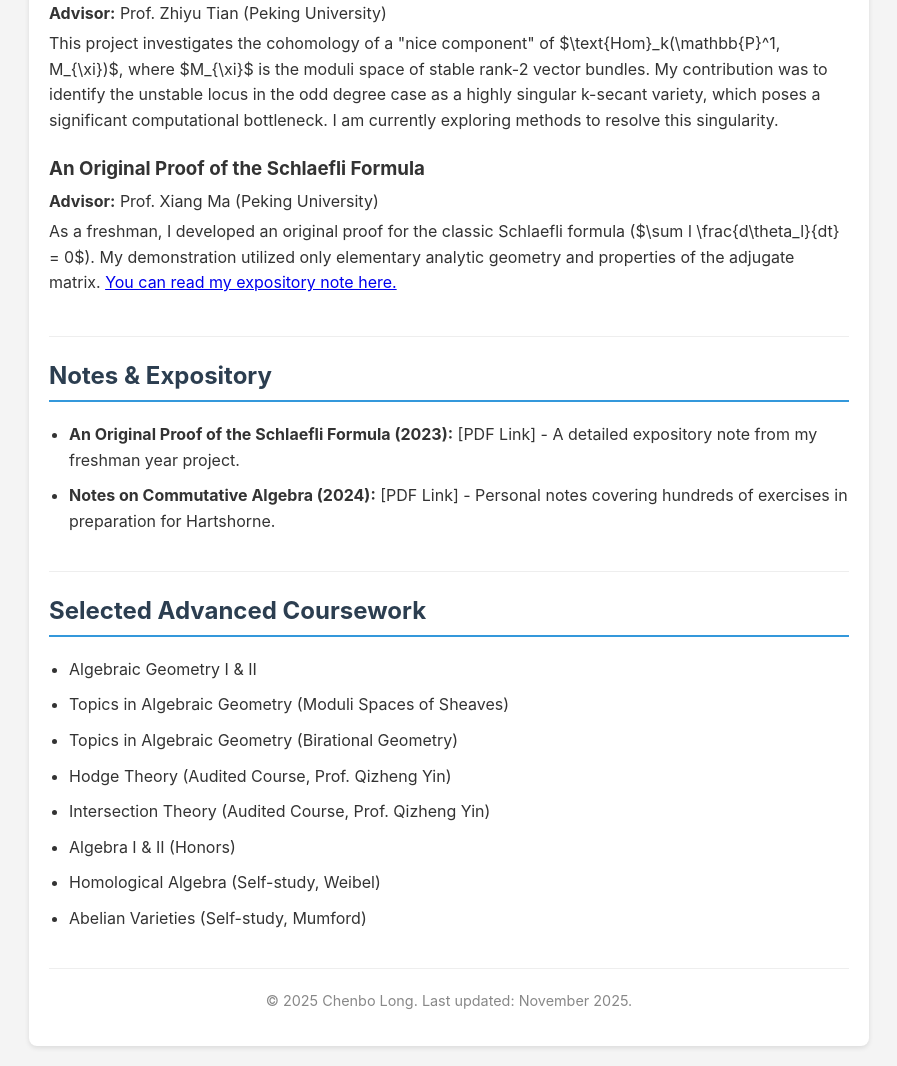
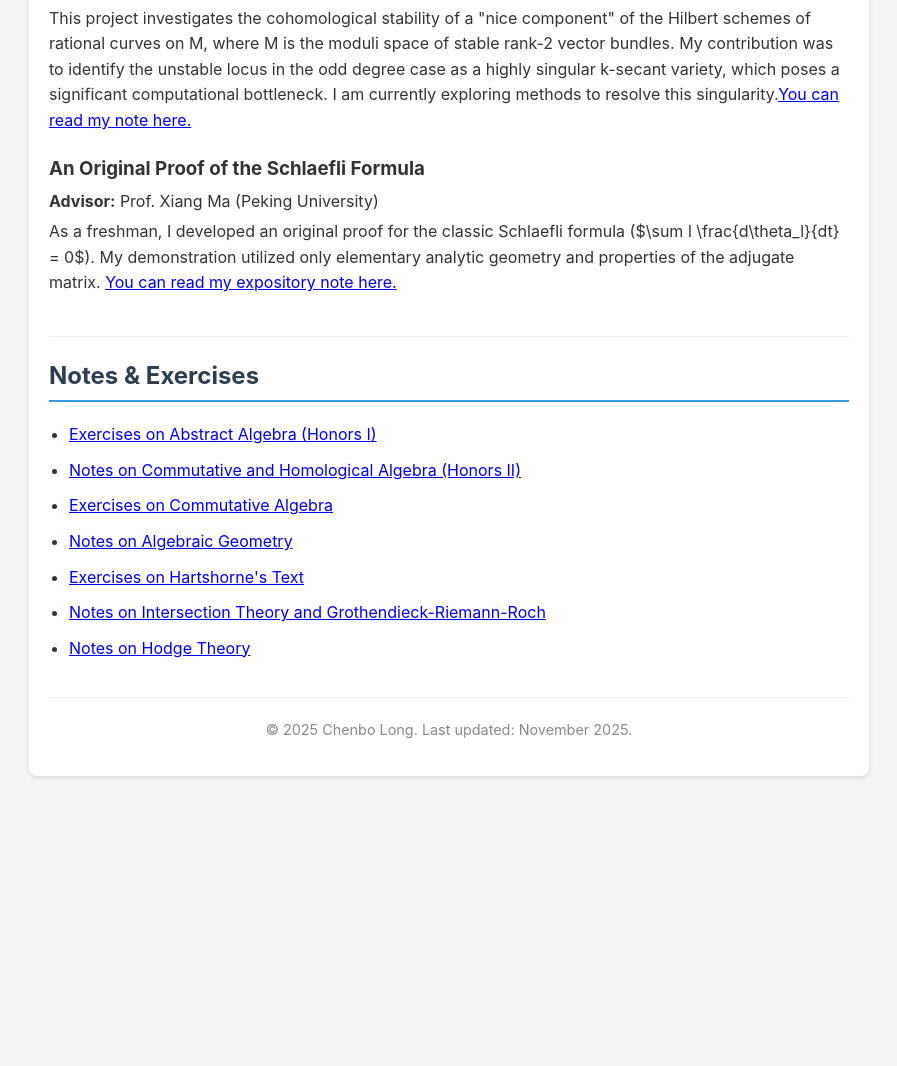
Before and after one commit to longchenbo/longchenbo.github.io, a plain HTML site: page index.html in a window 1280 px wide. Shown: the part 640-1706 px from the top of the page, without its empty margins (191-1088 px from the left). After the commit the page ends 1436 px from the top, so only its background shows below. Drawn offline with nearby package versions, Linux system fonts and the light colour scheme.

Commit message:
Add files via upload

```diff
--- a/index.html
+++ b/index.html
@@ -14,13 +14,12 @@
 
     <div class="container">
         <header>
-            <h1>Chenbo Long (龙辰博)</h1>
+            <h1>Chenbo Long (龙辰柏)</h1>
             <p>Undergraduate Student, School of Mathematical Sciences, Peking University</p>
             <nav>
                 <a href="#about">About Me</a> |
                 <a href="#research">Research</a> |
-                <a href="#notes">Notes</a> |
-                <a href="#courses">Coursework</a> |
+                <a href="#notes">Notes & Exercises</a> |
                 <a href="CV.pdf" target="_blank">My CV (PDF)</a>
             </nav>
         </header>
@@ -28,10 +27,10 @@
         <section id="about">
             <h2>About Me</h2>
             <p>
-                I am a final-year undergraduate student at Peking University, majoring in Mathematics. My primary interest lies in algebraic geometry and its profound connections to number theory, mathematical physics, and representation theory.
+                I am a final-year undergraduate student at Peking University, majoring in Mathematics. My primary interest lies in algebraic geometry.
             </p>
             <p>
-                I am particularly fascinated by the study of moduli spaces, intersection theory, and Hodge theory. I am actively seeking a Ph.D. position to begin in Fall 2026, with the ultimate goal of becoming a research mathematician.
+                I am particularly fascinated by the study of moduli spaces, intersection theory, Hodge theory and birational geometry. I am actively seeking a Ph.D. position to begin in Fall 2026, with the ultimate goal of becoming a research mathematician.
             </p>
             <p>
                 <b>Email:</b> 2200010867@stu.pku.edu.cn
@@ -45,7 +44,7 @@
                 <h3>Homological Stability of Moduli Spaces of Rational Curves</h3>
                 <p><b>Advisor:</b> Prof. Zhiyu Tian (Peking University)</p>
                 <p>
-                    This project investigates the cohomology of a "nice component" of $\text{Hom}_k(\mathbb{P}^1, M_{\xi})$, where $M_{\xi}$ is the moduli space of stable rank-2 vector bundles. My contribution was to identify the unstable locus in the odd degree case as a highly singular k-secant variety, which poses a significant computational bottleneck. I am currently exploring methods to resolve this singularity.
+                    This project investigates the cohomological stability of a "nice component" of the Hilbert schemes of rational curves on M, where M is the moduli space of stable rank-2 vector bundles. My contribution was to identify the unstable locus in the odd degree case as a highly singular k-secant variety, which poses a significant computational bottleneck. I am currently exploring methods to resolve this singularity.<a href="[你的Schlaefli笔记PDF链接]">You can read my note here.</a>
                 </p>
             </div>
 
@@ -59,31 +58,33 @@
 
         </section>
 
-        <section id="notes">
-            <h2>Notes & Expository</h2>
+<section id="notes">
+            <h2>Notes & Exercises</h2>
             <ul>
                 <li>
-                    <b>An Original Proof of the Schlaefli Formula (2023):</b> [PDF Link] - A detailed expository note from my freshman year project.
+                    <a href="abstract_algebra_exercises.pdf" target="_blank">Exercises on Abstract Algebra (Honors I)</a>
                 </li>
                 <li>
-                    <b>Notes on Commutative Algebra (2024):</b> [PDF Link] - Personal notes covering hundreds of exercises in preparation for Hartshorne.
+                    <a href="comm_hom_notes.pdf" target="_blank">Notes on Commutative and Homological Algebra (Honors II)</a>
+                </li>
+                <li>
+                    <a href="comm_alg_exercises.pdf" target="_blank">Exercises on Commutative Algebra</a>
+                </li>
+                <li>
+                    <a href="ag_notes.pdf" target="_blank">Notes on Algebraic Geometry </a>
+                </li>
+                <li>
+                    <a href="hartshorne_exercises.pdf" target="_blank">Exercises on Hartshorne's Text</a>
+                </li>
+                <li>
+                    <a href="intersection_theory_notes.pdf" target="_blank">Notes on Intersection Theory and Grothendieck-Riemann-Roch</a>
+                </li>
+                <li>
+                    <a href="hodge_theory_notes.pdf" target="_blank">Notes on Hodge Theory</a>
                 </li>
             </ul>
         </section>
 
-        <section id="courses">
-            <h2>Selected Advanced Coursework</h2>
-            <ul>
-                <li>Algebraic Geometry I & II</li>
-                <li>Topics in Algebraic Geometry (Moduli Spaces of Sheaves)</li>
-                <li>Topics in Algebraic Geometry (Birational Geometry)</li>
-                <li>Hodge Theory (Audited Course, Prof. Qizheng Yin)</li>
-                <li>Intersection Theory (Audited Course, Prof. Qizheng Yin)</li>
-                <li>Algebra I & II (Honors)</li>
-                <li>Homological Algebra (Self-study, Weibel)</li>
-                <li>Abelian Varieties (Self-study, Mumford)</li>
-            </ul>
-        </section>
 
         <footer>
             <p>&copy; 2025 Chenbo Long. Last updated: November 2025.</p>
```
